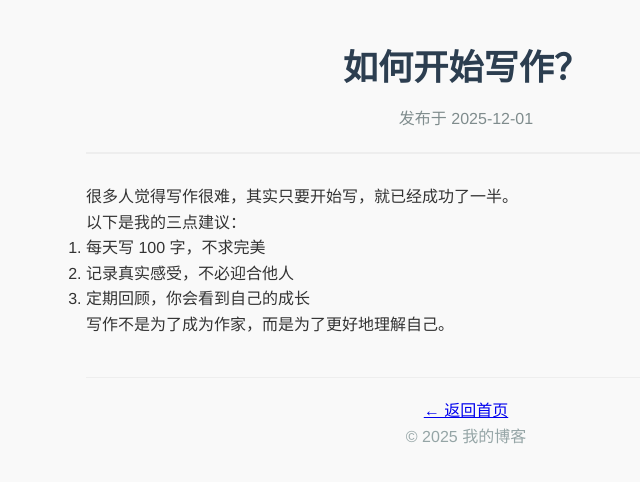
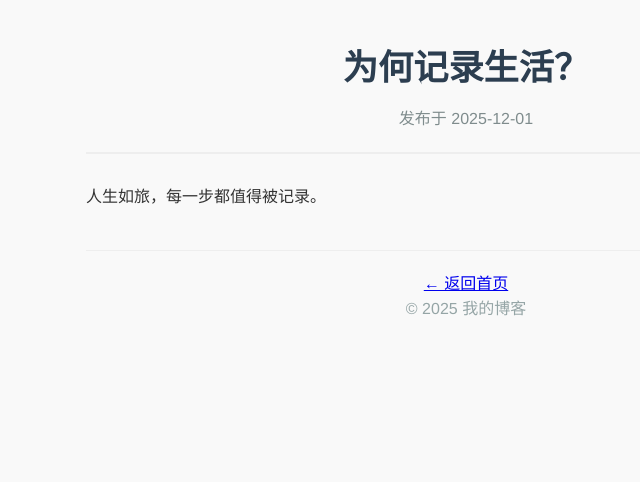
Before and after one commit to xuanying-coding/Xuanying_Learning, a plain HTML site: page posts/post1.html in a window 1280 px wide. Shown: the whole page, without its empty margins (174-814 px from the left). Drawn offline with Linux system fonts and the light colour scheme.

Commit message:
尝试修改

```diff
--- a/posts/post1.html
+++ b/posts/post1.html
@@ -9,19 +9,12 @@
 <body>
   <div class="container">
     <header>
-      <h1>如何开始写作？</h1>
+      <h1>为何记录生活？</h1>
       <p>发布于 2025-12-01</p>
     </header>
 
     <article>
-      <p>很多人觉得写作很难，其实只要开始写，就已经成功了一半。</p>
-      <p>以下是我的三点建议：</p>
-      <ol>
-        <li>每天写 100 字，不求完美</li>
-        <li>记录真实感受，不必迎合他人</li>
-        <li>定期回顾，你会看到自己的成长</li>
-      </ol>
-      <p>写作不是为了成为作家，而是为了更好地理解自己。</p>
+      <p>人生如旅，每一步都值得被记录。</p>
     </article>
 
     <footer>
```
Also changed, not shown: index.html (+1 -1 lines).
